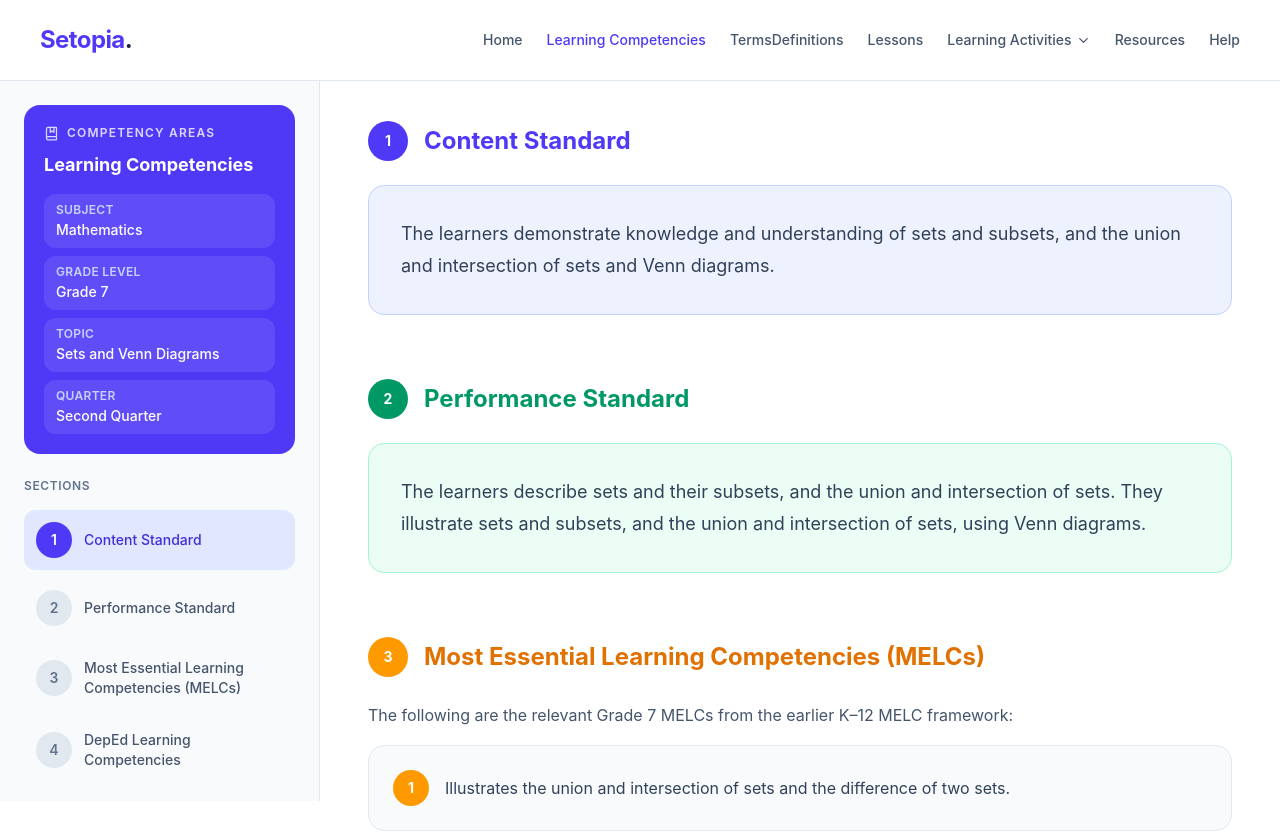
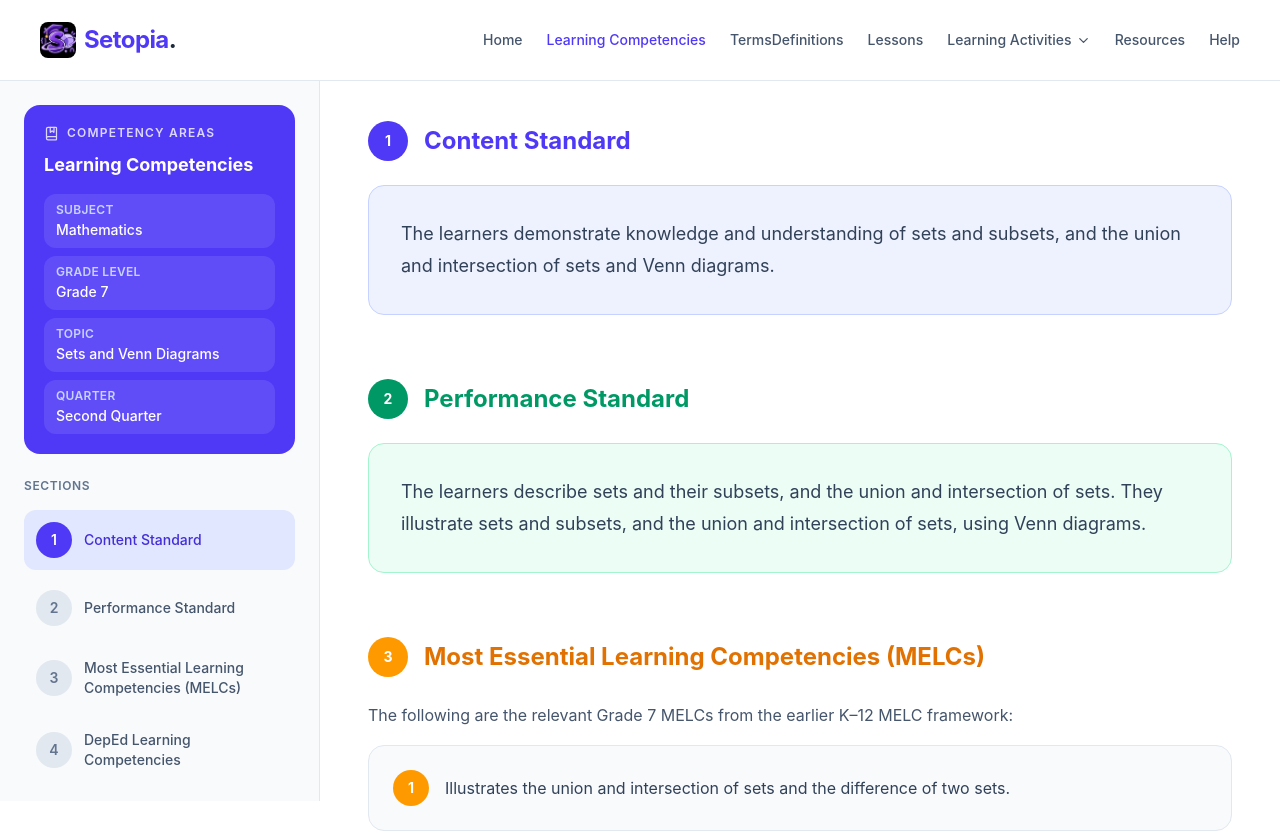
Before and after one commit to codebylorence/Setopia, a React (Vite) app: page /learning-competencies in a window 1280 px wide. Shown: the top 832 px of the page. Built offline with nearby package versions, Linux system fonts and the light colour scheme.

Commit message:
finalize the logo

```diff
--- a/src/components/Navbar.jsx
+++ b/src/components/Navbar.jsx
@@ -48,9 +48,12 @@ export default function Navbar() {
         <Link
           to="/home"
           onClick={() => setIsOpen(false)}
-          className="shrink-0 text-2xl font-bold tracking-tight text-indigo-600"
+          className="flex shrink-0 items-center gap-2"
         >
-          Setopia<span className="text-slate-800">.</span>
+          <img src="/setopia-logo.png" alt="Setopia logo" className="h-9 w-9 rounded-lg object-cover" />
+          <span className="text-2xl font-bold tracking-tight text-indigo-600">
+            Setopia<span className="text-slate-800">.</span>
+          </span>
         </Link>
 
         {/* Desktop Navigation */}
--- a/src/sections/CreateYourOwnSet.jsx
+++ b/src/sections/CreateYourOwnSet.jsx
@@ -63,7 +63,7 @@ export default function CreateYourOwnSet() {
                       <h2 className={`text-base font-bold ${c.label}`}>{task.label}</h2>
                     </div>
                     <p className="mb-5 text-sm leading-7 text-slate-700">{task.instruction}</p>
-                    <div className="rounded-xl border border-dashed border-slate-300 bg-white p-4 min-h-[80px]">
+                    <div className="rounded-xl border border-dashed border-slate-300 bg-white p-4 min-h-20">
                     </div>
                   </div>
                 )
```
